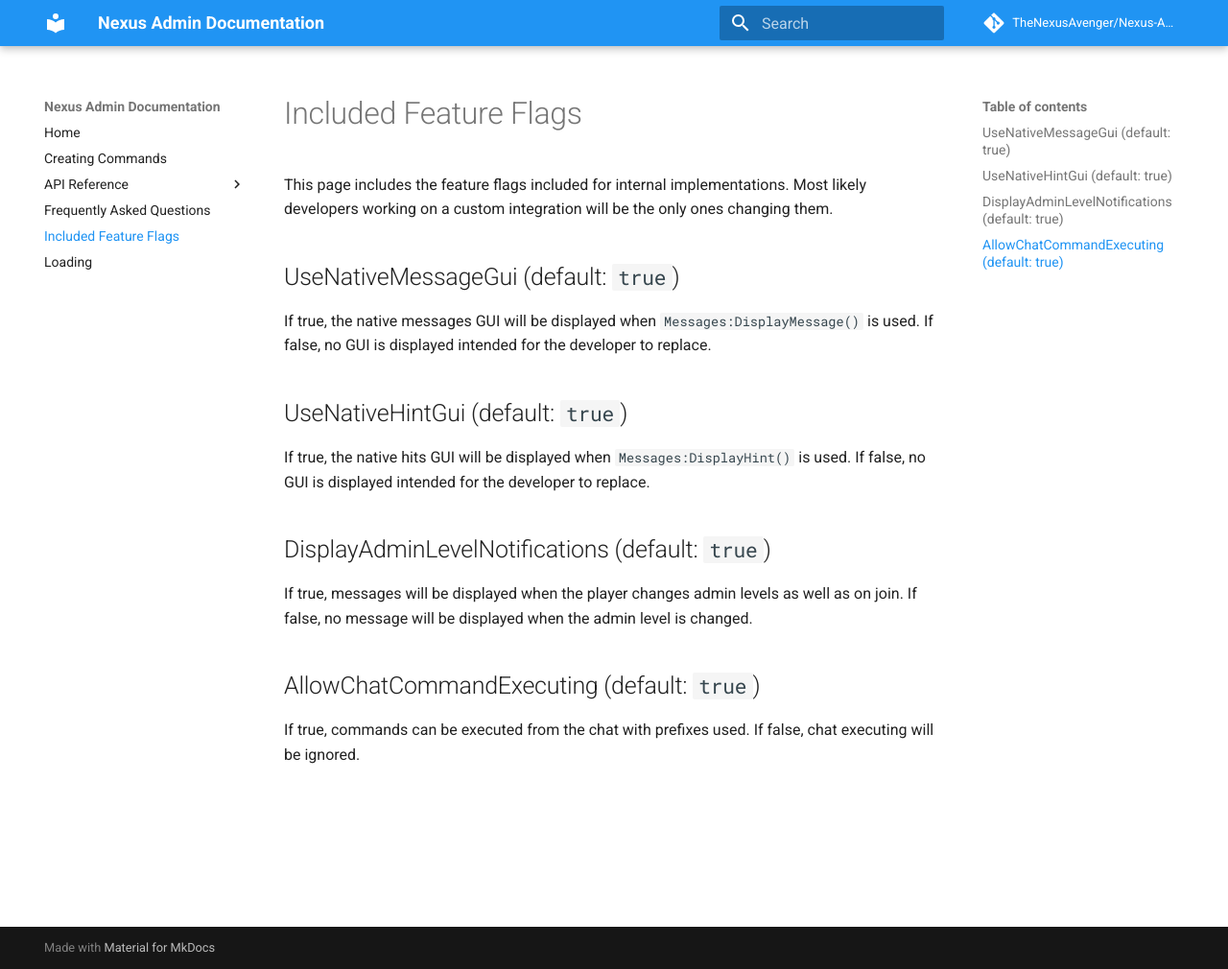
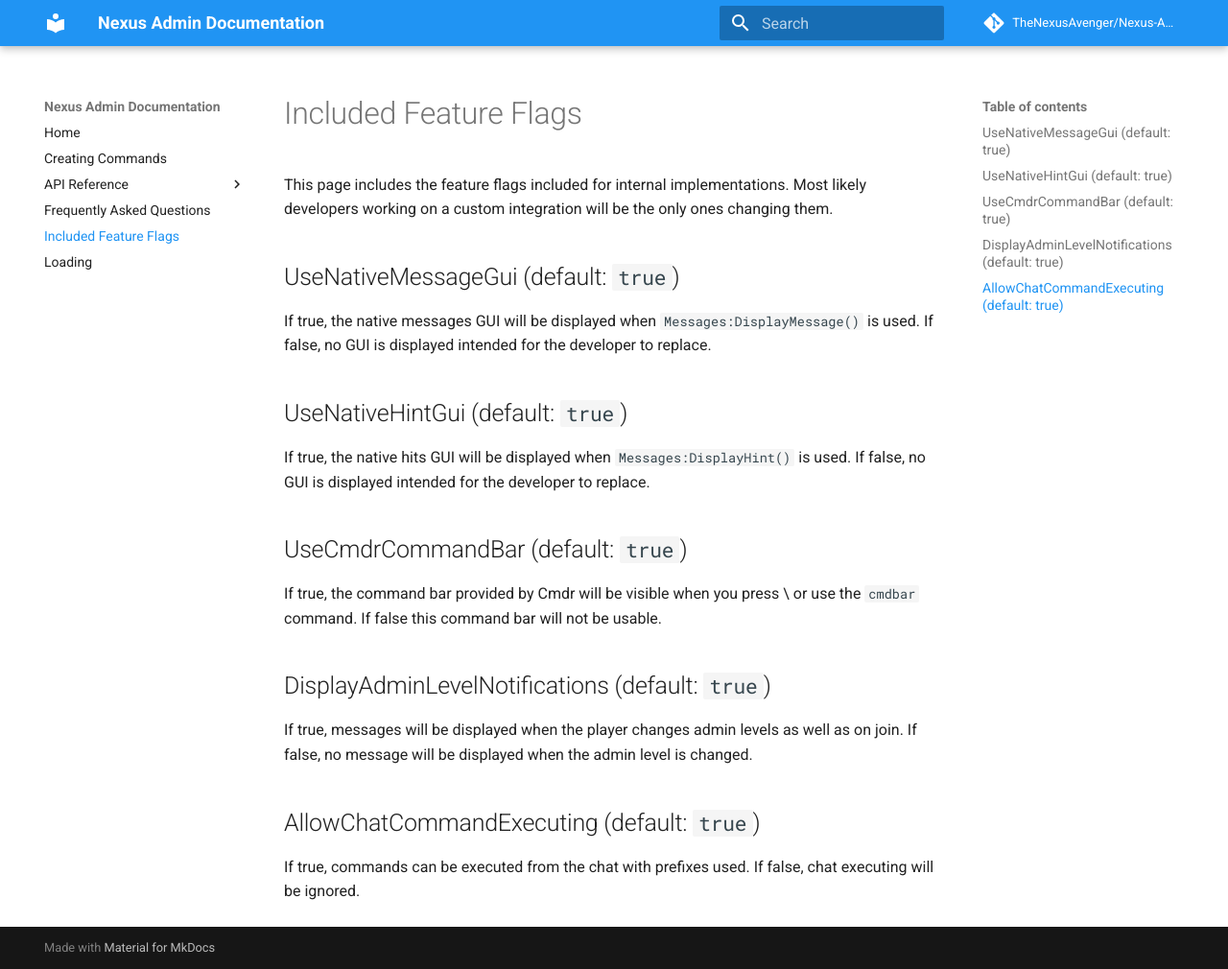
Before and after one commit to TheNexusAvenger/Nexus-Admin, an MkDocs documentation site: the page built from docs/included-feature-flags.md, in a window 1280 px wide and 1010 px high. Shown: the whole window at 96% size. Built offline with MkDocs 1.6.1 and Material for MkDocs 9.7.7, drawn with Linux system fonts in a browser that asks for light colours; comment, search, counter and statistics services are not loaded.

Commit message:
Updated docs for new feature flag

```diff
--- a/docs/included-feature-flags.md
+++ b/docs/included-feature-flags.md
@@ -13,6 +13,11 @@ If true, the native hits GUI will be displayed when
 `Messages:DisplayHint()` is used. If false, no GUI
 is displayed intended for the developer to replace.
 
+## UseCmdrCommandBar (default: `true`)
+If true, the command bar provided by Cmdr will be
+visible when you press \ or use the `cmdbar` command.
+If false this command bar will not be usable.
+
 ## DisplayAdminLevelNotifications (default: `true`)
 If true, messages will be displayed when the player
 changes admin levels as well as on join. If false, no
```
